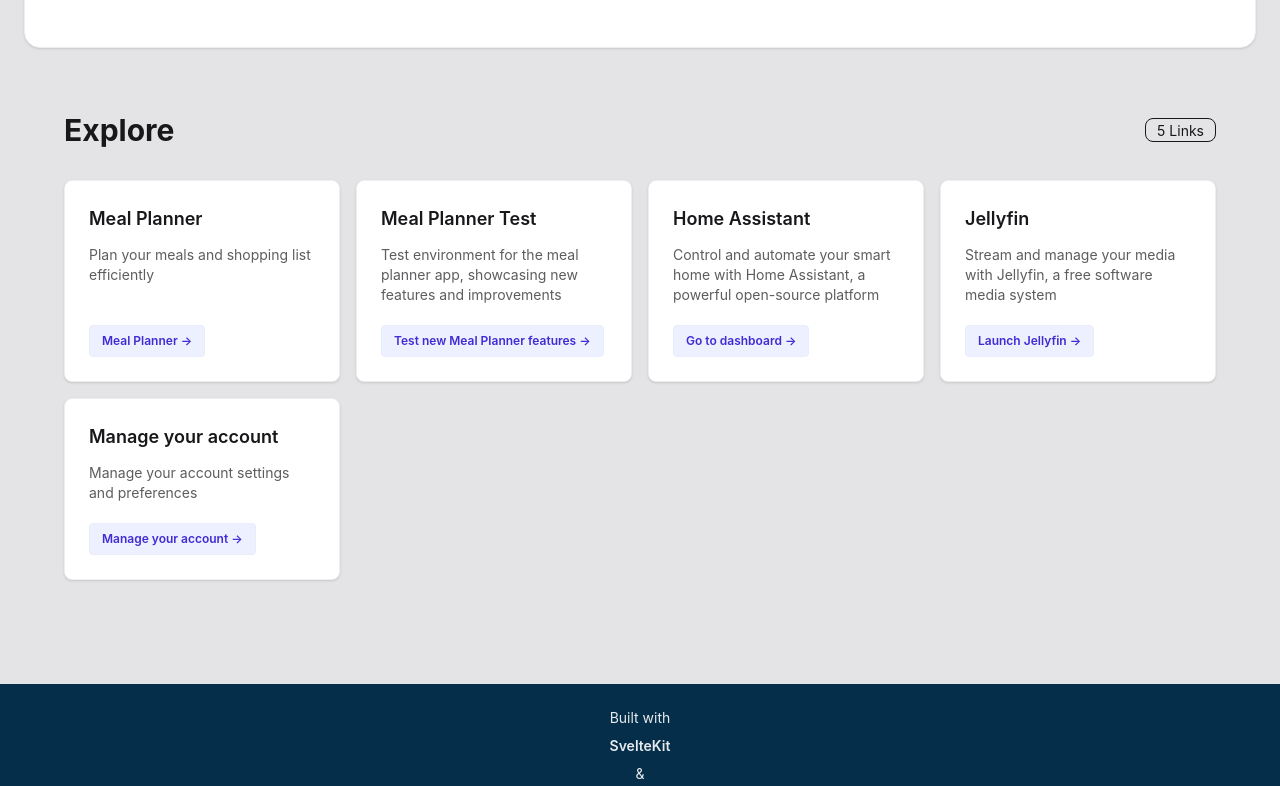
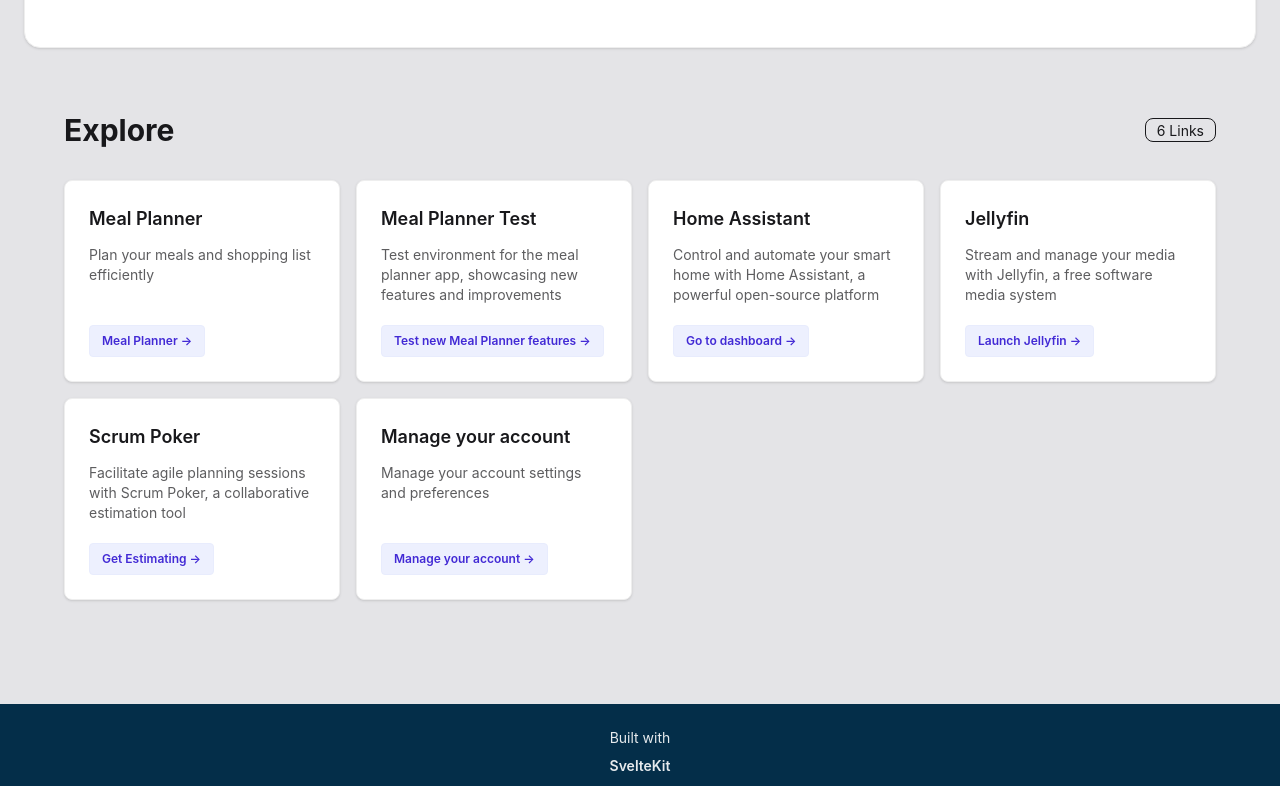
Before and after one commit to AshHoldsworth/landing-page, a SvelteKit app: page / in a window 1280 px wide. Shown: the part 444-1230 px from the top of the page. Built offline with nearby package versions, Linux system fonts and the light colour scheme.

Commit message:
Add Scrum Poker

```diff
--- a/src/routes/+page.svelte
+++ b/src/routes/+page.svelte
@@ -26,6 +26,12 @@
         description: 'Stream and manage your media with Jellyfin, a free software media system',
         href: 'https://media.ashholdsworth.co.uk/',
         label: 'Launch Jellyfin →'
+      },
+      {
+        title: 'Scrum Poker',
+        description: 'Facilitate agile planning sessions with Scrum Poker, a collaborative estimation tool',
+        href: 'https://poker.ashholdsworth.co.uk/',
+        label: 'Get Estimating →'
       },
       {
         title: 'Manage your account',
--- a/src/routes/about/+page.svelte
+++ b/src/routes/about/+page.svelte
@@ -43,6 +43,9 @@
           <div class="mb-3 rounded-box border border-base-300 bg-neutral-content p-4 text-sm text-base-content/80">
             <strong>Jellyfin</strong> is a self-hosted media service for streaming media to all your devices.
           </div>
+          <div class="mb-3 rounded-box border border-base-300 bg-neutral-content p-4 text-sm text-base-content/80">
+            <strong>Scrum Poker</strong> is a collaborative estimation tool for agile planning sessions built using Next.js and a websocket-based Node backend.
+          </div>
         </div>
 
         <div class="card-actions pt-2">
```
